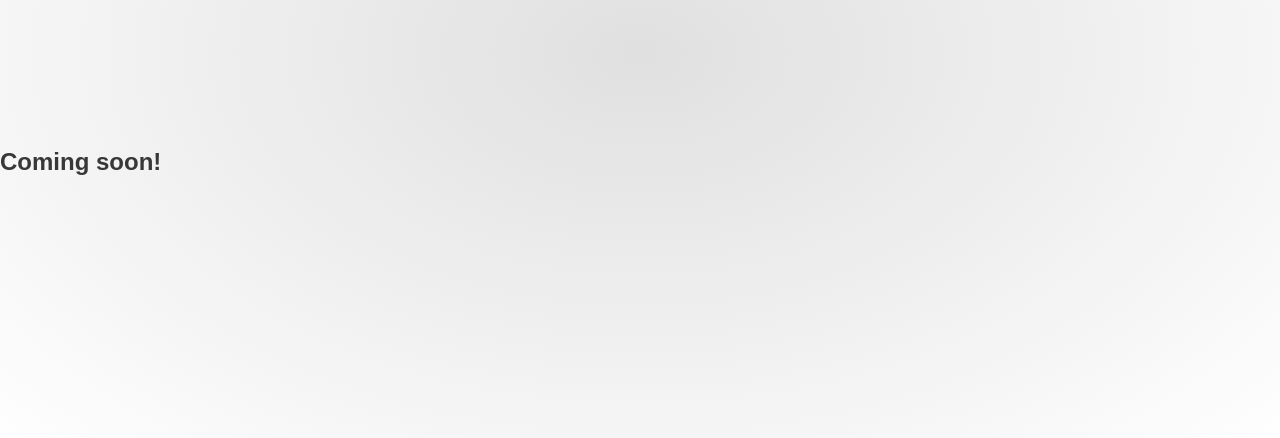
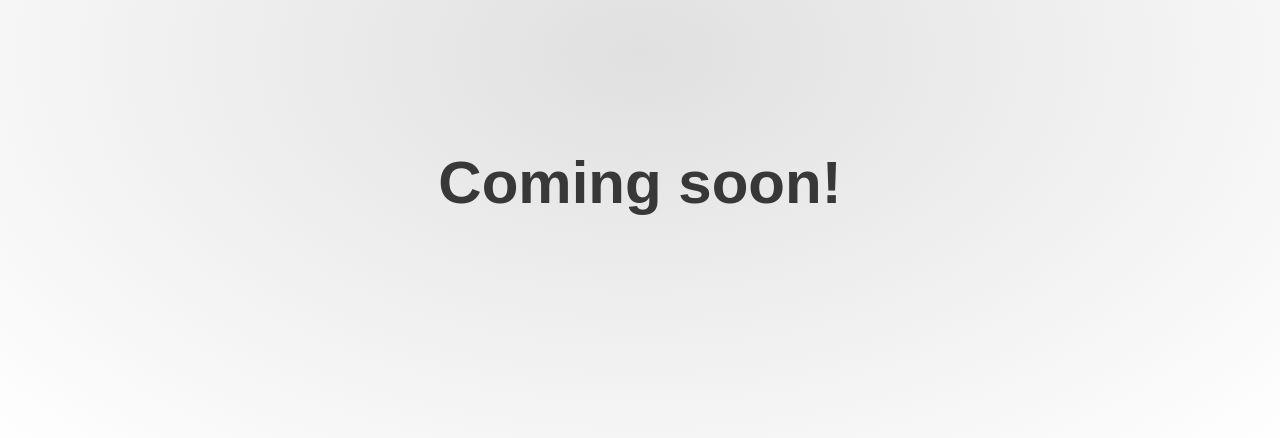
Before and after one commit to uniphil/server-root-pages, a plain HTML site: page beefsteak/index.html in a window 1280 px wide. Shown: the part 346-784 px from the top of the page. Drawn offline with Linux system fonts and the light colour scheme.

Commit message:
Update index.html

```diff
--- a/beefsteak/index.html
+++ b/beefsteak/index.html
@@ -36,6 +36,8 @@ h2 {
     left: 0;
     width: 100%;
     margin-top: 94px;
+    text-align: center;
+    font-size: 60px;
     color: #383838;
 }
         </style>
```
